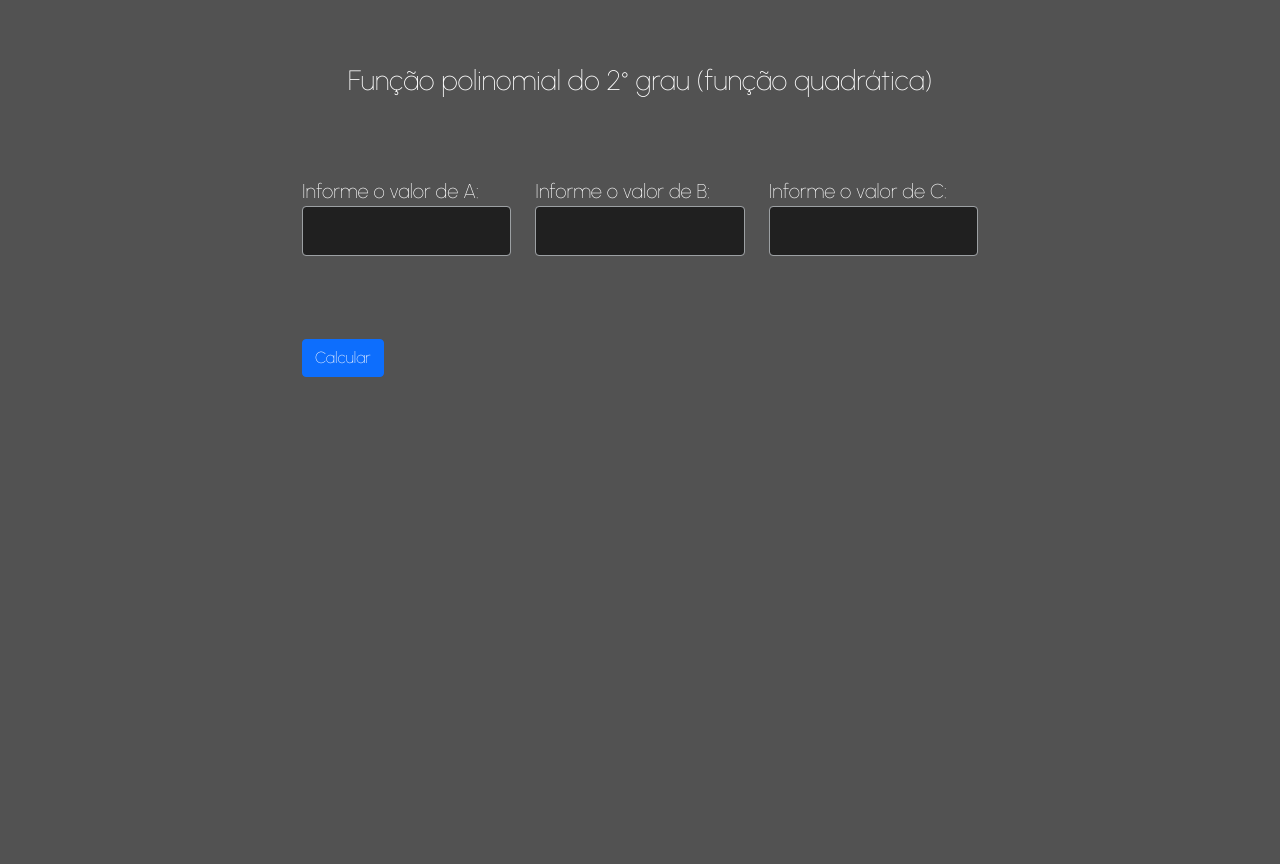
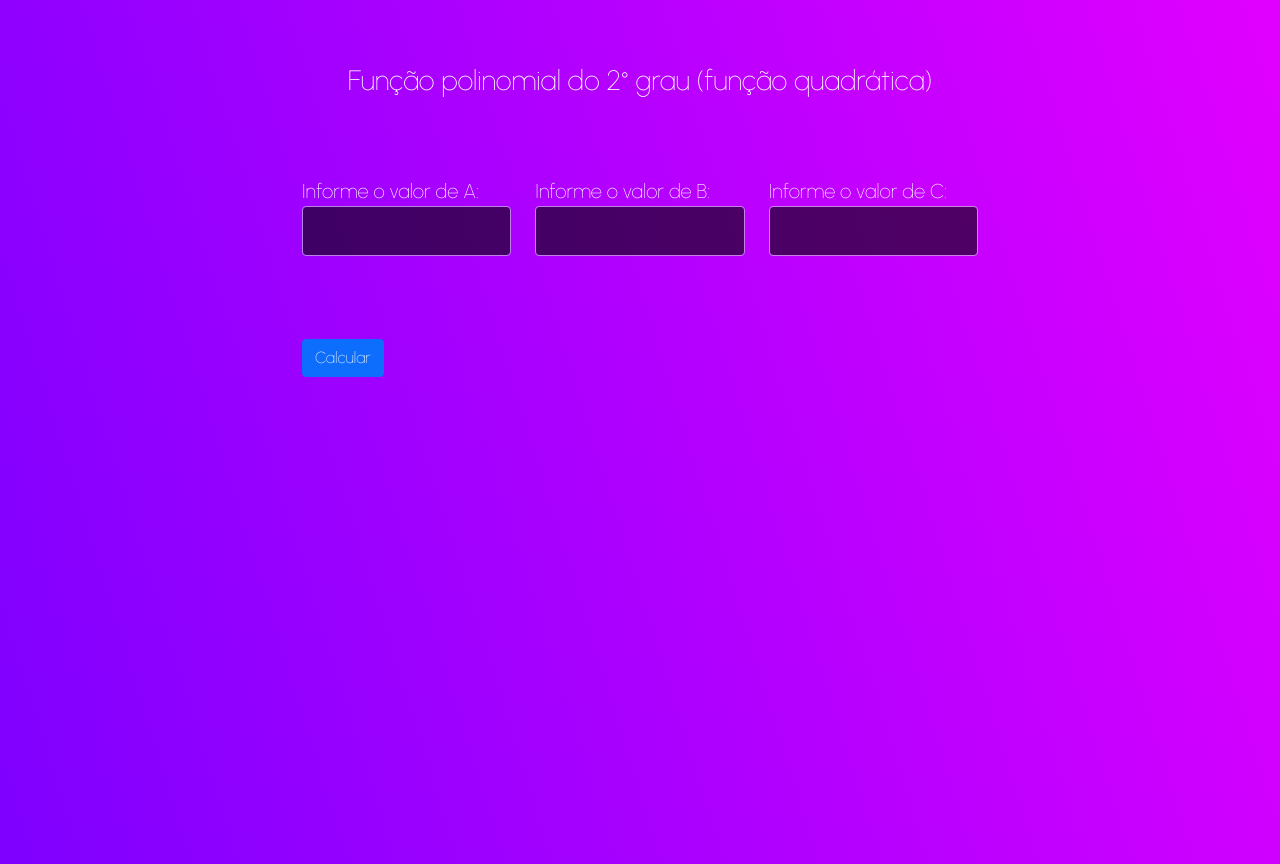
Before and after one commit to midia-lima/funcao-polinomial-do-segundo-grau, a plain HTML site: page index.html in a window 1280 px wide. Before the commit the page ends 800 px from the top, so only its background shows below. Drawn offline with Linux system fonts and the light colour scheme.

Commit message:
ajuste background

```diff
--- a/css/estilo.css
+++ b/css/estilo.css
@@ -7,8 +7,8 @@
 body {
     font-family: 'Urbanist', sans-serif;
     color: #fff;
-    background: #525252;
-
+    height: 100vh;
+	background: linear-gradient(72.72deg, #7F00FF 0.79%, #E100FF 100%);
 }
 
 .container {
```
